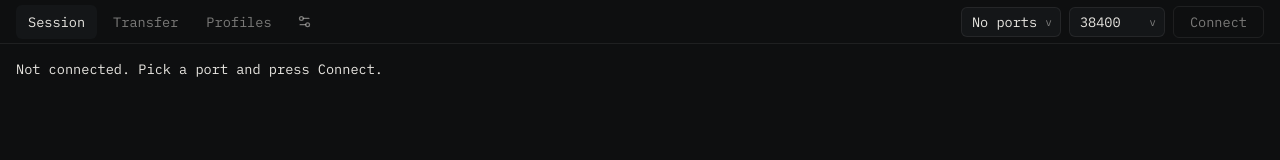
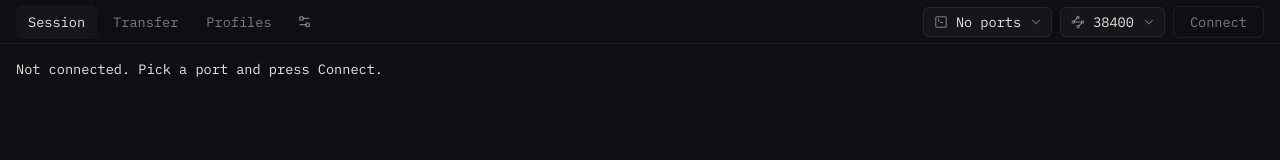
Before and after one commit to solderdemon/SolderDemonLink, a React (Vite) app: page / in a window 1280 px wide. Shown: the top 160 px of the page. Built offline with nearby package versions, Linux system fonts and the light colour scheme.

Commit message:
Add iconography to custom dropdowns

```diff
--- a/src/App.css
+++ b/src/App.css
@@ -121,6 +121,15 @@ button {
   cursor: default;
 }
 
+.dd-icon {
+  width: 14px;
+  height: 14px;
+  display: grid;
+  place-items: center;
+  color: var(--muted);
+  flex: 0 0 auto;
+}
+
 .dd-value {
   flex: 1;
   overflow: hidden;
@@ -130,8 +139,12 @@ button {
 }
 
 .dd-caret {
-  font-size: 0.7rem;
   color: var(--muted);
+  width: 14px;
+  height: 14px;
+  display: grid;
+  place-items: center;
+  flex: 0 0 auto;
 }
 
 .dd-menu {
--- a/src/App.tsx
+++ b/src/App.tsx
@@ -1,7 +1,7 @@
 import { useEffect, useRef, useState } from "react";
 import { invoke } from "@tauri-apps/api/core";
 import { listen } from "@tauri-apps/api/event";
-import { Settings2 } from "lucide-react";
+import { Globe2, Settings2, SquareTerminal, Waypoints } from "lucide-react";
 import { useTranslation } from "react-i18next";
 import { Dropdown } from "./Dropdown";
 import { queue } from "./translations";
@@ -150,6 +150,7 @@ function App() {
             ariaLabel={t("controls.port")}
             placeholder={t("controls.noPorts")}
             emptyLabel={t("controls.noPorts")}
+            icon={<SquareTerminal size={14} strokeWidth={1.8} />}
             value={portName}
             disabled={connected}
             onChange={setPortName}
@@ -158,6 +159,7 @@ function App() {
 
           <Dropdown
             ariaLabel={t("controls.baudRate")}
+            icon={<Waypoints size={14} strokeWidth={1.8} />}
             value={String(baud)}
             disabled={connected}
             onChange={(v) => setBaud(Number(v))}
@@ -257,6 +259,7 @@ function App() {
                   <Dropdown
                     ariaLabel={t("controls.language")}
                     emptyLabel={t("controls.noOptions")}
+                    icon={<Globe2 size={14} strokeWidth={1.8} />}
                     value={i18n.language.startsWith("uk") ? "uk" : "en"}
                     onChange={(language) => void i18n.changeLanguage(language)}
                     options={languageOptions}
--- a/src/Dropdown.tsx
+++ b/src/Dropdown.tsx
@@ -1,4 +1,5 @@
-import { useEffect, useRef, useState } from "react";
+import { type ReactNode, useEffect, useRef, useState } from "react";
+import { ChevronDown } from "lucide-react";
 
 export type DropdownOption = { value: string; label: string };
 
@@ -10,6 +11,7 @@ type Props = {
   ariaLabel?: string;
   placeholder?: string;
   emptyLabel?: string;
+  icon?: ReactNode;
 };
 
 export function Dropdown({
@@ -20,6 +22,7 @@ export function Dropdown({
   ariaLabel,
   placeholder = "--",
   emptyLabel = "No options",
+  icon,
 }: Props) {
   const [open, setOpen] = useState(false);
   const rootRef = useRef<HTMLDivElement>(null);
@@ -58,9 +61,14 @@ export function Dropdown({
         aria-expanded={open}
         onClick={() => setOpen((v) => !v)}
       >
+        {icon ? (
+          <span className="dd-icon" aria-hidden>
+            {icon}
+          </span>
+        ) : null}
         <span className="dd-value">{selected?.label ?? placeholder}</span>
         <span className="dd-caret" aria-hidden>
-          v
+          <ChevronDown size={14} strokeWidth={1.8} />
         </span>
       </button>
 
```
